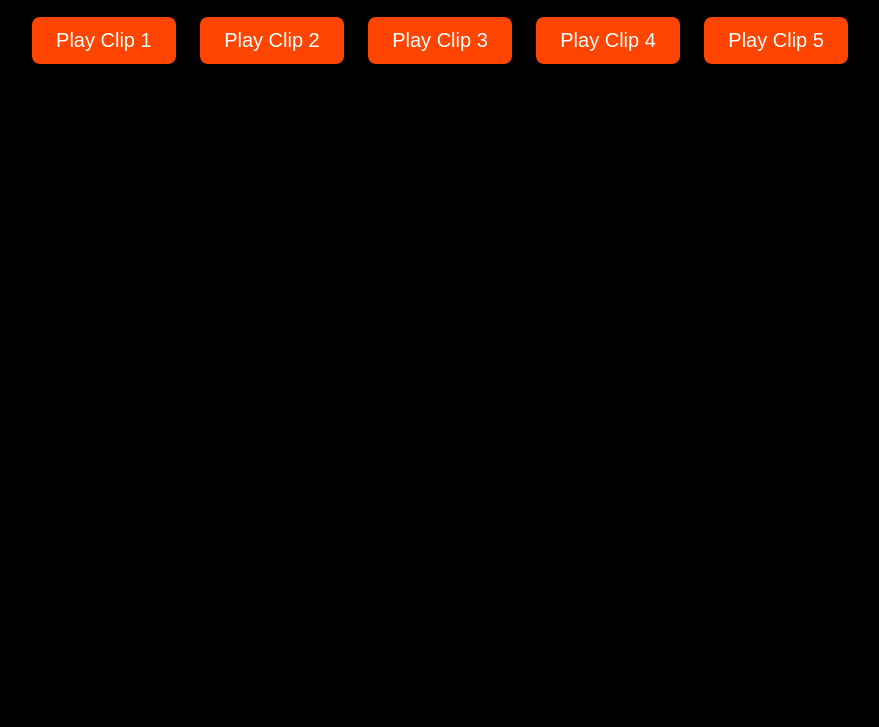
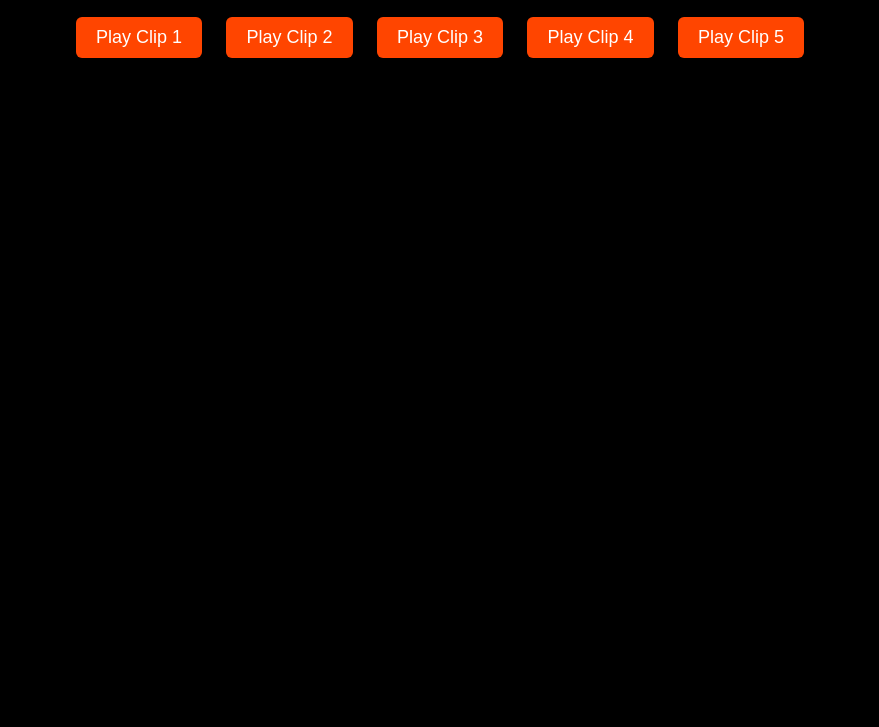
Before and after one commit to EmberofFlame/Ember, a plain HTML site: page index.html in a window 1280 px wide. Shown: the part 73-800 px from the top of the page, without its empty margins (200-1079 px from the left). Drawn offline with Linux system fonts and the light colour scheme; files that its build step writes are made by us from their sources; files whose address does not match are found by name.

Commit message:
Add files via upload

```diff
--- a/style.css
+++ b/style.css
@@ -6,10 +6,10 @@ body {
     color: #fff;
 }
 button {
-    padding: 12px 24px;
+    padding: 10px 20px;
     margin: 10px;
-    font-size: 20px;
-    border-radius: 8px;
+    font-size: 18px;
+    border-radius: 6px;
     background-color: #ff4500;
     color: #fff;
     border: none;
```
